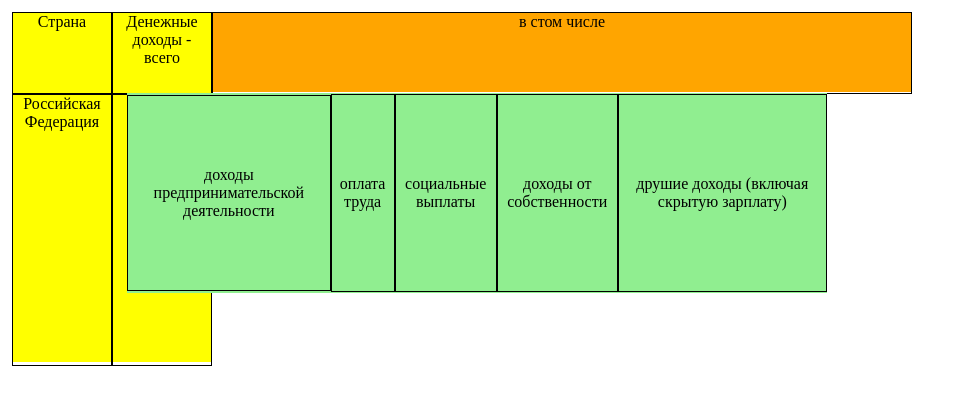
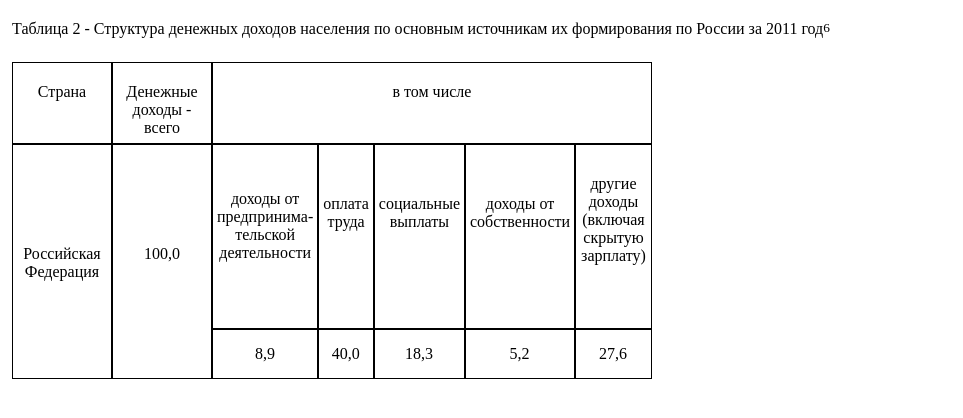
Before and after one commit to MarRyb/Tasks, a plain HTML site: page Task3/index.html in a window 1280 px wide. Shown: the whole page, without its empty margins (0-963 px from the left). Drawn offline with Linux system fonts and the light colour scheme.

Commit message:
change of continer_3 styles

```diff
--- a/Task3/index.html
+++ b/Task3/index.html
@@ -6,6 +6,7 @@
   <link href="style.css" rel="stylesheet">
 </head>
 <body>
+	<p>Таблица 2 - Структура денежных доходов населения по основным источникам их формирования по России за 2011 год<sup>6</sup></p>
      <div class="table">
      	<div class="container_1">
      		<div class="box_1"> Страна</div>
@@ -16,16 +17,17 @@
      		<div class="box_4">100,0</div>
      	</div>
      	<div class="container_3">
-     		<div class="box_5">в стом числе </div>
+            <div class="top">
+                <div class="box_5">в том числе </div>
             </div>
-     	<div class="container_4">
-     		<div class="box_6">доходы предпринимательской деятельности </div>
-     		<div class="box_8">оплата труда</div>
-            <div class="box_10">социальные выплаты</div>
-            <div class="box_12">доходы от собственности</div>
-            <div class="box_14">друшие доходы (включая скрытую зарплату)</div>
+            <div class="middle">
+                <div class="box_6">доходы от<br> предпринима-<br>тельской <br>деятельности </div>
+                <div class="box_8">оплата <br>труда </div>
+                <div class="box_10">социальные<br> выплаты</div>
+                <div class="box_12">доходы от <br>собственности</div>
+                <div class="box_14">другие <br>доходы<br> (включая <br>скрытую <br>зарплату)</div>
             </div>
-        <div class="container_5">
+            <div class="bottom">
                 <div class="box_7">8,9</div>
                 <div class="box_9">40,0</div>
                 <div class="box_11">18,3</div>
@@ -33,5 +35,6 @@
                 <div class="box_15">27,6</div>
             </div>
         </div>
+     </div>
 </body>
 </html>
--- a/Task3/style.css
+++ b/Task3/style.css
@@ -1,54 +1,80 @@
-.table {
+p {
+	display: flex;
+	justify-content: flex-start;
+	text-align: center;
+	padding: 4px;
+}
+.table{
 	display: flex;
 	text-align: center;
-	margin: auto;
+	margin: 0 auto;
 	padding: 4px;
 	height: 350px;
 }
 .container_1, .container_2 {
 	width: 100px;
 	flex-direction: column;
-    background-color: yellow;
-}
-
+   }
 .box_1, .box_3, .box_5 {
-	height: 80px;
+	height: 40px;
+	padding: 20px 10px;
 	border: 1px solid black;
 }
 .box_2, .box_4 {
-	height: 270px;
+	height: 133px;
+	padding-top: 100px;
 	border: 1px solid black;
 }
 .container_3 {
-	height: 80px;
-    width: 700px;
-	background-color: orange;
+	display: flex;
+	flex-direction: column;
+	height: 350px;
+
 }
- .container_4 {
- 	display: flex;
- 	flex-direction: row;
- 	align-items: center;
- 	height: 200px;
- 	width: 700px;
- 	position: fixed;
- 	top: 93px;
- 	right: 453px;
- 	background-color:lightgreen;
+.top {
+    width: 100%;
+}
+.middle {
+	display: inline-flex;
+	height: 185px;
+	width: 100%;
+}
+.bottom {
+	display: inline-flex;
+	height: 50px;
+	width: 100%;
+	text-align: center;
  }
- .container_5 {
- 	display: flex;
- 	flex-direction: row;
- 	align-items: center;
- 	position: fixed;
- 	top: 1000px;
- 	right: 20px;
- 	background-color:lightgreen;
+
+.box_6, .box_8, .box_10, .box_12, .box_14 {
+border: 1px solid black;
  }
- .box_8, .box_10, .box_12,.box_14 {
-    padding: 80px 2px;
-    border: 1px solid black;
+ .box_6 {
+ 	padding: 45px 4px;
+ }
+ .box_14 {
+ 	padding: 30px 5px;
+ }
+ .box_8, .box_10, .box_12 {
+ 	padding: 50px 4px;
+
+ }
+ .box_7, .box_9,.box_11,.box_13, .box_15 {
+ 	padding-top: 15px;
+     border: 1px solid black;
+    }
+ .box_7{
+ 	width: 104px;
 }
- .box_6{
- 	padding: 70px 1px;
- 	border: 1px solid black;
- }
+.box_9{
+	width: 53.5px;
+}
+.box_11{
+	width: 89px;
+}
+.box_13{
+    width: 108px;
+}
+.box_15{
+	width: 75px;
+}
```
Lines whose indentation alone changed are shown as unchanged.
